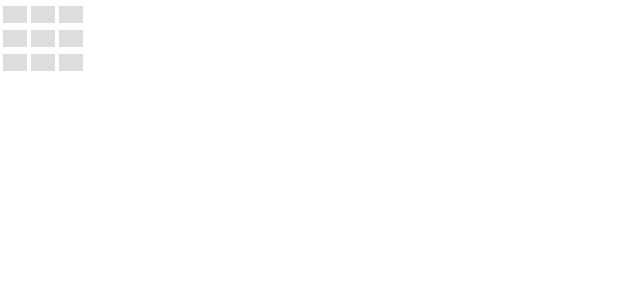
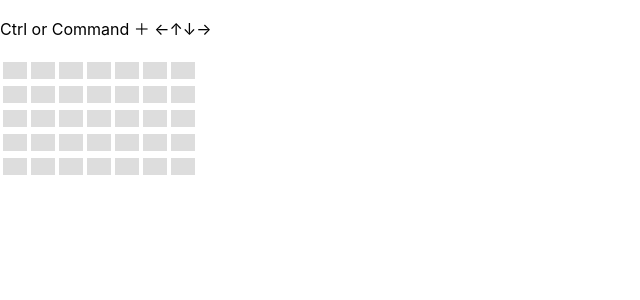
Before and after one commit to hf-since2021/seats_app, a React (Create React App) app in the folder sheets-web/: page / in a window 1280 px wide. Shown: the top 300 px of the page, without its empty margins (0-640 px from the left). Built offline with nearby package versions, Linux system fonts and the light colour scheme.

Commit message:
座席の値入力欄作成

```diff
--- a/sheets-web/src/App.js
+++ b/sheets-web/src/App.js
@@ -1,5 +1,12 @@
+import React, { useState } from "react";
+
 const App = () => {
-  const tableSize = [2,2];
+  const tableSize = [5,7];
+  const rowIndex    = [...Array(tableSize[0]).keys()];
+  const columnIndex = [...Array(tableSize[1]).keys()];
+  const sheets0 = rowIndex.map(()=>columnIndex.map(()=>{}));
+  const [sheets, setSheets] = useState(sheets0);
+  // console.log(sheets[1][2])
   const selectText = (e)=>{e.target.select()};
   const moveFocus = (e) => {
     const cellId = e.target.id.split("-").map(Number);
@@ -21,14 +28,14 @@ const App = () => {
           };
           break;
         case "ArrowDown":
-          if(cellId[0]<tableSize[0]){
+          if(cellId[0]<tableSize[0]-1){
             e.preventDefault();
             cellId[0] ++;
             document.getElementById(cellId.join("-")).focus();
           };
           break;
         case "ArrowRight":
-          if(cellId[1]<tableSize[1]){
+          if(cellId[1]<tableSize[1]-1){
             e.preventDefault();
             cellId[1] ++;
             document.getElementById(cellId.join("-")).focus();
@@ -37,24 +44,33 @@ const App = () => {
       };
     };
   };
+  const changeValue = (e) => {
+    const cellId = e.target.id.split("-").map(Number);
+    sheets0[cellId[0]][cellId[1]] = Number(e.target.value);
+    setSheets(sheets0);
+    console.log(sheets)
+  };
   return (
     <table className="sheet-table">
       <tbody>
-        <tr>
-          <td><input id={"0-0"} onKeyDown={moveFocus}></input></td>
-          <td><input id={"0-1"} onFocus={selectText} onKeyDown={moveFocus}></input></td>
-          <td><input id={"0-2"} onFocus={selectText} onKeyDown={moveFocus}></input></td>
-        </tr>
-        <tr>
-          <td><input id={"1-0"} onFocus={selectText} onKeyDown={moveFocus}></input></td>
-          <td><input id={"1-1"} onFocus={selectText} onKeyDown={moveFocus}></input></td>
-          <td><input id={"1-2"} onFocus={selectText} onKeyDown={moveFocus}></input></td>
-        </tr>
-        <tr>
-          <td><input id={"2-0"} onFocus={selectText} onKeyDown={moveFocus}></input></td>
-          <td><input id={"2-1"} onFocus={selectText} onKeyDown={moveFocus}></input></td>
-          <td><input id={"2-2"} onFocus={selectText} onKeyDown={moveFocus}></input></td>
-        </tr>
+        {rowIndex.map((r,i)=>{
+          return(
+            <tr key={i}>
+              {columnIndex.map((c,j)=>{
+                return(
+                  <td key={j}>
+                    <input id={`${r}-${c}`}
+                           onFocus={selectText}
+                           onKeyDown={moveFocus}
+                           defaultValue={sheets[r][c]}
+                           onChange={changeValue}>
+                    </input>
+                  </td>
+                )
+              })}
+            </tr>
+          )
+        })}
       </tbody>
     </table>
   );
--- a/sheets-web/src/index.js
+++ b/sheets-web/src/index.js
@@ -7,7 +7,8 @@ import reportWebVitals from './reportWebVitals';
 const root = ReactDOM.createRoot(document.getElementById('root'));
 root.render(
   <React.StrictMode>
-    <App />
+    <p>Ctrl or Command ＋ ←↑↓→</p>
+    <App key={""}/>
   </React.StrictMode>
 );
 
```
